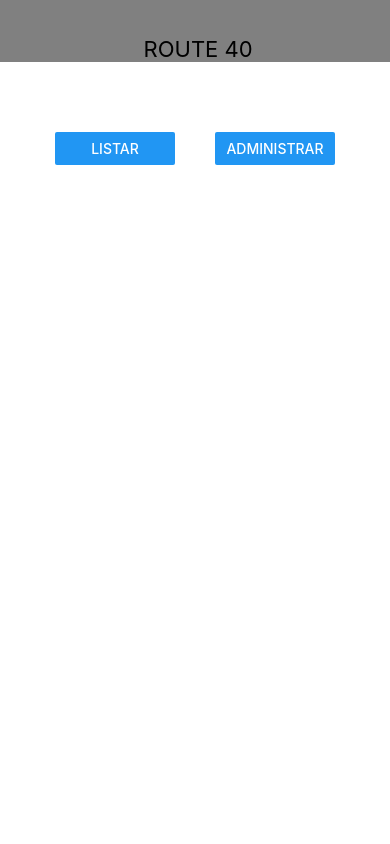
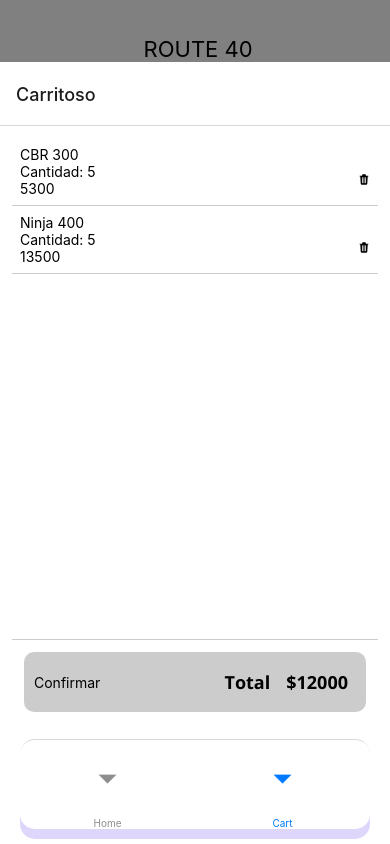
Before and after one commit to hbuxmann/route40, a React Native app: screen /Cart in a window 390 px wide. Built offline with nearby package versions, Linux system fonts and the light colour scheme.

Commit message:
entregas varias

```diff
--- a/App.js
+++ b/App.js
@@ -7,7 +7,8 @@ import { useFonts } from 'expo-font';
 // import Item from './components/Item/Item';
 import ItemList from './components/ItemList/ItemList';
 import ItemListAdmin from './components/ItemListAdmin/ItemListAdmin';
-import MainNavigator from './components/navigation/MainNavigator/MainNavigator'
+import ShopNavigator from './components/navigation/ShopNavigator/ShopNavigator';
+import MainNavigator from './components/navigation/index';
 
 // import db from './database/products.json';
 import {products} from './database/products';
@@ -63,9 +64,10 @@ export default function App() {
   return (
     // <View style={styles.container}>
     <Provider store={store}>
-    <View>
+    <View style={styles.container}>
       <Header title={'ROUTE 40'}/>
-      <MainNavigator itemList={itemList} setItemList={setItemList}/>
+      {/* <ShopNavigator itemList={itemList} setItemList={setItemList}/> */}
+      <MainNavigator />
       {/* {content} */}
       {/* <Landing /> */}
       {/* <View style={styles.screen}>
@@ -118,9 +120,9 @@ export default function App() {
 const styles = StyleSheet.create({
   container: {
     flex: 1,
-    backgroundColor: '#fff',
-    alignItems: 'center',
-    justifyContent: 'center',
+    // backgroundColor: '#fff',
+    // alignItems: 'center',
+    // justifyContent: 'center',
   },
 
   screen: {
--- /dev/null
+++ b/components/CartItem/CartItem.jsx
@@ -0,0 +1,49 @@
+import React from 'react'
+import { View, Text, TouchableOpacity, StyleSheet } from 'react-native'
+import Ionicons from '@expo/vector-icons/Ionicons'
+// import { COLORS } from '../../constants/colors'
+
+export const CartItem = ({ item, onDelete}) => {
+  return (
+    <View style={styles.item}>
+      <View>
+        <Text style={StyleSheet.header}>{item.prodName}</Text>
+      </View>
+      <View style={styles.detail}>
+        <View>
+            <Text>Cantidad: {item.stock}</Text>
+            <Text>{item.price}</Text>
+        </View>
+        <TouchableOpacity onPress={() => onDelete(item.id)}>
+            {/* <Ionicons name='trash' color={COLORS.accent} /> */}
+            <Ionicons name='trash' />
+
+        </TouchableOpacity>
+      </View>
+    </View>
+  )
+}
+
+const styles = StyleSheet.create({
+    item: {
+        flex: 1,
+        padding: 8,
+        borderBottomWidth: 1,
+        borderBottomColor: '#ccc',
+    },
+    header: {
+        fontSize: 18,
+        fontFamily: 'OpenSansBold'
+    },
+    detail: {
+        flex: 1,
+        flexDirection: 'row',
+        flexWrap: 'wrap',
+        alignItems: 'center',
+        justifyContent: 'space-between',
+    },
+    text: {
+        fontSize: 16,
+        fontFamily: 'OpenSans'
+    }
+})
--- a/components/ItemList/ItemList.jsx
+++ b/components/ItemList/ItemList.jsx
@@ -17,9 +17,9 @@ const ItemList = ({navigation, route}, props) => {
 
   const dispatch = useDispatch();
   const products2 = useSelector(state => state.products.products);
-  const {nombre} = route.params;
+  // const {nombre} = route.params;
   // const {setNavigateTo, products} = props;
-  console.log('Products 2: '+JSON.stringify(products2))
+  // console.log('Products 2: '+JSON.stringify(products2))
 
   // const [textItem, setTextItem] = useState ('');
   // const [itemList, setItemList] = useState ([]);
@@ -38,7 +38,7 @@ const ItemList = ({navigation, route}, props) => {
   //   // console.log('se cargó el componente');
   // }, []);
 
-  console.log('ItemList: '+nombre);
+  // console.log('ItemList: '+nombre);
     return (
       <View style={styles.screen}>
         <View style={styles.inputContainer}>
--- /dev/null
+++ b/components/navigation/CartNavigator/CartNavigator.jsx
@@ -0,0 +1,28 @@
+import React from'react';
+import{Platform}from'react-native';
+import{createNativeStackNavigator} from '@react-navigation/native-stack';
+import CartScreen from '../../screens/CartScreen/CartScreen';
+
+
+
+const Stack = createNativeStackNavigator();
+
+const CartNavigator = () => {
+    console.log('Cart Navigator');
+    return (
+        <Stack.Navigator
+            initialRouteName="Cart tito"
+        >
+            <Stack.Screen
+                name="Cart"
+                component={CartScreen}
+                options={{ title: 'Carritoso' }}
+            />
+
+        </Stack.Navigator>
+
+
+    )
+}
+
+export default CartNavigator;
--- a/components/navigation/MainNavigator/MainNavigator.jsx
+++ b/components/navigation/ShopNavigator/ShopNavigator.jsx
@@ -18,10 +18,12 @@ const Stack = createNativeStackNavigator();
 
 const ShopNavigator=(props)=>{
 
+
 const {itemList, setItemList}= props;
+console.log('Main Shop Navigator');
 return (
   // const {itemList, setItemList}= props;
- <NavigationContainer>
+//  <NavigationContainer>
    <Stack.Navigator initialRouteName="Home"
         screenOptions={{
             headerShown: false,
@@ -41,7 +43,7 @@ return (
       <Stack.Screen name="Admin" component={ItemListAdmin} itemList={itemList} setItemList={setItemList} />
       <Stack.Screen name="List" component  ={ItemList}/>
    </Stack.Navigator>
- </NavigationContainer>
+// </NavigationContainer>
 ) };
 
 
--- /dev/null
+++ b/components/navigation/TabNavigator/TabNavigator.jsx
@@ -0,0 +1,57 @@
+import React from "react";
+import { StyleSheet, View, Text } from "react-native";
+import { createBottomTabNavigator } from "@react-navigation/bottom-tabs";
+
+
+// import ShopNavigator from "../ShopNavigator/ShopNavigator";
+import ShopNavigator from "../ShopNavigator/ShopNavigator";
+import CartNavigator from '../CartNavigator/CartNavigator';
+
+const BottomTabs = createBottomTabNavigator();
+
+
+const TabNavigator = () => (
+
+    <BottomTabs.Navigator
+        screenOptions={{
+            headerShown: false,
+            // tabBarShowLabel: false,
+            tabBarStyle: styles.tabBar
+        }}
+
+        initialRouteName="Home"
+    >
+        <BottomTabs.Screen
+            name="Home"
+            component={ShopNavigator}
+        />
+        <BottomTabs.Screen
+            name="Cart"
+            component={CartNavigator}
+        />
+    </BottomTabs.Navigator>
+)
+
+const styles = StyleSheet.create({
+    tabBar: {
+        shadowColor: '#7f5df0',
+        shadowOffset: { width: 0, height: 10 },
+        shadowOpacity: 0.25,
+        shadowRadius: 0.25,
+        elevation: 5,
+        position: 'absolute',
+        bottom: 15,
+        left: 20,
+        right: 20,
+        borderRadius: 15,
+        height: 90,
+    },
+    item: {
+        flex: 1,
+        justifyContent: 'center',
+        alignItems: 'center'
+    }
+});
+
+
+export default TabNavigator;
--- /dev/null
+++ b/components/navigation/index.jsx
@@ -0,0 +1,14 @@
+import React from "react";
+import { NavigationContainer } from "@react-navigation/native";
+import TabNaviigator from './TabNavigator/TabNavigator';
+
+const MainNavigator = () => {
+    return (
+        <NavigationContainer>
+            <TabNaviigator/>
+        </NavigationContainer>
+    )
+
+}
+
+export default MainNavigator;
--- /dev/null
+++ b/components/screens/CartScreen/CartScreen.jsx
@@ -0,0 +1,81 @@
+import { View, Text, FlatList, StyleSheet, TouchableOpacity } from 'react-native'
+import React from 'react'
+import { CART } from '../../../database/CART'
+import {CartItem} from '../../../components/CartItem/CartItem';
+
+const CartScreen = () => {
+
+  const items = CART
+  const total = 12000;
+
+  const handleConfirmCart = () => {
+    console.log('Confirmar pedido');
+  }
+  const handlerDeleteCart = () => {
+    console.log('Eliminar pedido');
+  }
+
+  const renderItems = ({item}) => {
+    return (
+      <CartItem item={item} onDelete={handlerDeleteCart} />
+      // <Text>{console.log('renderItem')}</Text>
+    )
+  }
+
+  return (
+    <View style={styles.container}>
+      <View style={styles.list}>
+        <FlatList
+          data={items}
+          renderItem={renderItems}
+          keyExtractor={item => item.id}
+        />
+      </View>
+      <View style={styles.footer}>
+        <TouchableOpacity style={styles.confirm} onPress={handleConfirmCart}>
+          <Text>Confirmar</Text>
+          <View style={styles.total}>
+            <Text style={styles.text}>Total</Text>
+            <Text style={styles.text}>${total}</Text>
+          </View>
+        </TouchableOpacity>
+      </View>
+    </View>
+  )
+}
+
+const styles = StyleSheet.create({
+  container: {
+    flex: 1,
+    backgroundColor: '#fff',
+    padding: 12,
+    paddingBottom: 120,
+  },
+  list: {
+    flex: 1,
+  },
+  footer: {
+    padding: 12,
+    borderTopColor: '#ccc',
+    borderTopWidth: 1,
+  },
+  confirm: {
+    backgroundColor: '#ccc',
+    borderRadius: 10,
+    padding: 10,
+    flexDirection: 'row',
+    alignItems: 'center',
+    justifyContent: 'space-between',
+  },
+  total: {
+    flexDirection: 'row',
+  },
+  text: {
+    fontSize: 18,
+    fontFamily: 'OpenSansBold',
+    padding: 8,
+  }
+})
+
+
+export default CartScreen
--- /dev/null
+++ b/database/CART.js
@@ -0,0 +1,36 @@
+export const CART = [
+    {
+        idProduct:1,
+        prodName:"CBR 300",
+        cylinder:289,
+        brand:"Honda",
+        year: 2019,
+        miles : 2300,
+        shortDesc:"Honda CBR 300 Mod 2019, 2300kms!",
+        description:"Lorem ipsum dolor sit amet consectetur adipisicing elit. Quibusdam minima unde enim exercitationem quidem aliquid culpa qui explicabo, non eius adipisci, consequatur",
+        url:"/item/1",
+        category:"supersport",
+        image:require("../images/cbr300.jpg"),
+        alt:"Honda CBR 300",
+        price:5300,
+        stock:5,
+        initial:1
+     },
+     {
+        idProduct:2,
+        prodName:"Ninja 400",
+        cylinder:399,
+        brand:"Kawasaki",
+        year: 2022,
+        miles : 0,
+        shortDesc:"Kawasaki Ninja 400 0Km!",
+        description:"Lorem ipsum dolor sit amet consectetur adipisicing elit. Quibusdam minima unde enim exercitationem quidem aliquid culpa qui explicabo, non eius adipisci, consequatur",
+        url:"/item/2",
+        category:"supersport",
+        image:require("../images/ninja400.jpg"),
+        alt:"Kawasaki Ninja 400",
+        price:13500,
+        stock:5,
+        initial:1
+     },
+]
--- a/package.json
+++ b/package.json
@@ -10,6 +10,7 @@
     "eject": "expo eject"
   },
   "dependencies": {
+    "@react-navigation/bottom-tabs": "^6.3.2",
     "@react-navigation/native": "^6.0.11",
     "@react-navigation/native-stack": "^6.7.0",
     "@reduxjs/toolkit": "^1.8.3",
```
Also changed, not shown: 1 other file (tests, documents, lock files or other folders).
